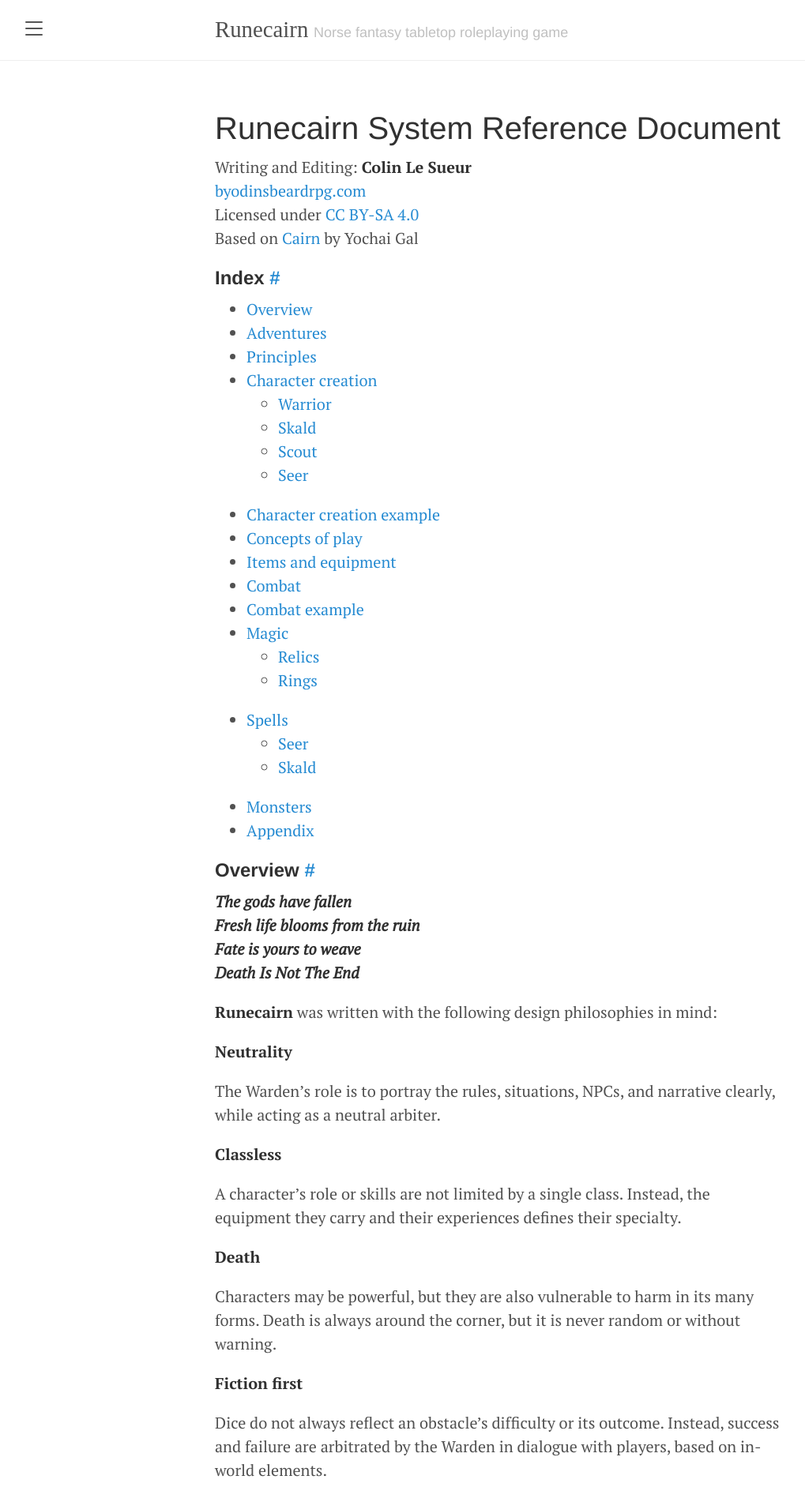
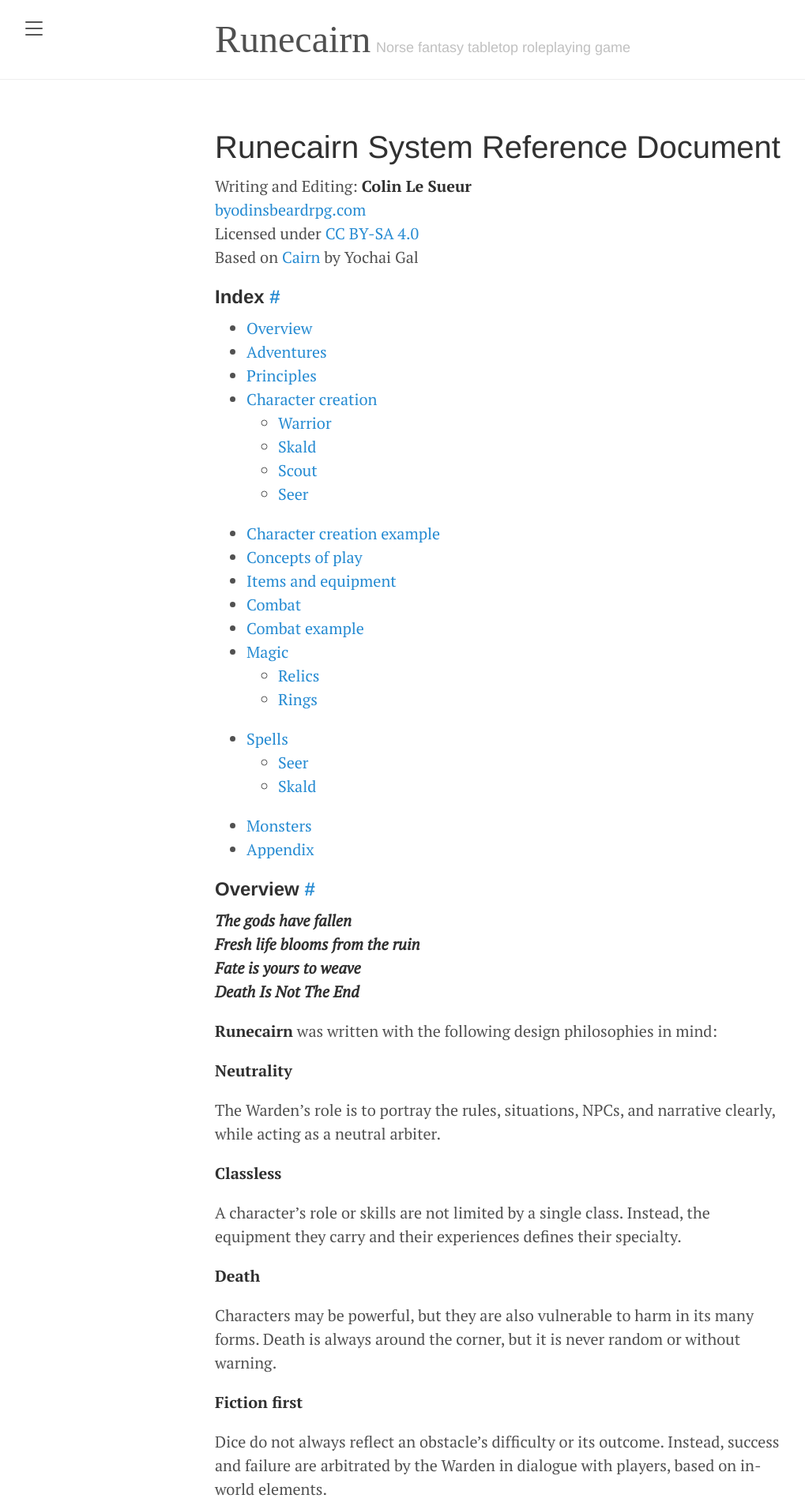
Before and after one commit to byodinsbeardrpg/byodinsbeardrpg.github.io, a Jekyll site: the page built from srd.md, in a window 1280 px wide. Shown: the top 1902 px of the page at 79% size, without its empty margins (8-1027 px from the left). Built offline with Jekyll 4.4.1, drawn with Linux system fonts in a browser that asks for light colours; some web fonts are replaced.

Commit message:
Update default.html

```diff
--- a/_layouts/default.html
+++ b/_layouts/default.html
@@ -13,7 +13,7 @@
       <div class="masthead">
         <div class="container">
           <h3 class="masthead-title">
-            <span style="font-family: 'BlackBeard';font-size:120%;font-weight:400;"><a href="{{ site.baseurl }}/" title="Home">{{ site.title }}</a></span>
+            <span style="font-family: 'BlackBeard';font-size:200%;font-weight:400;"><a href="{{ site.baseurl }}/" title="Home">{{ site.title }}</a></span>
             <small>{{ site.tagline }}</small>
           </h3>
         </div>
```
